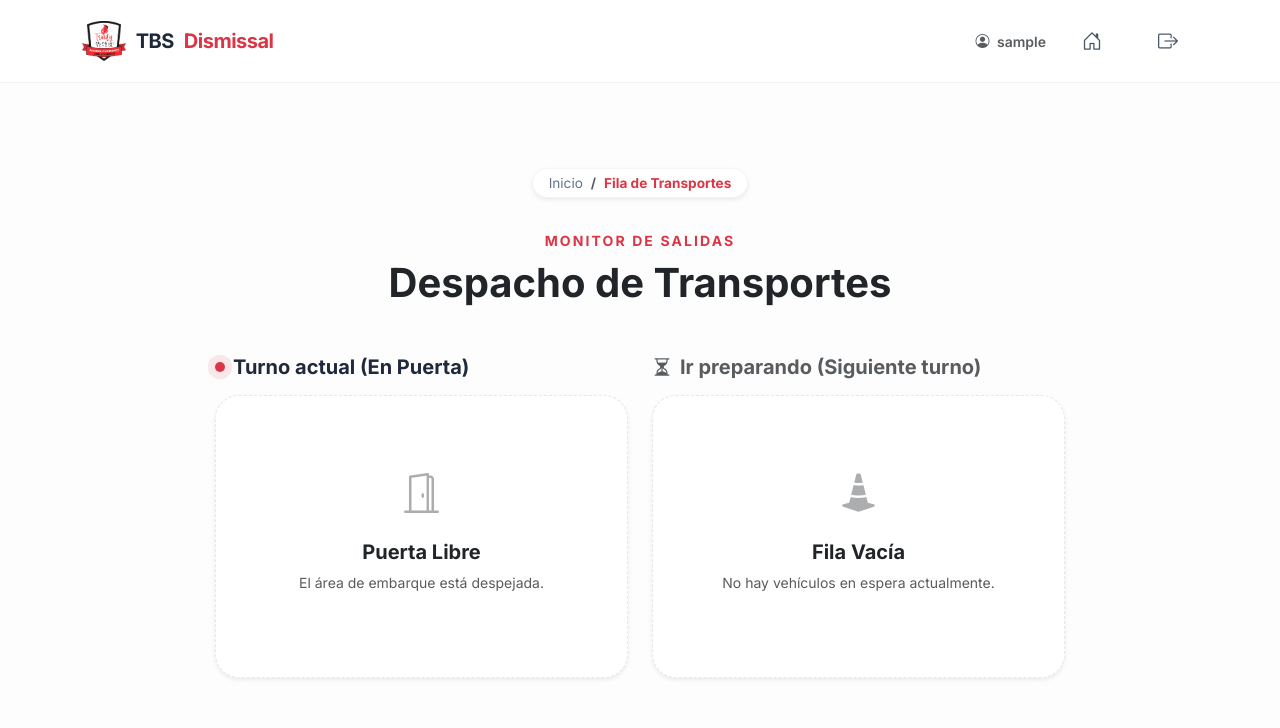
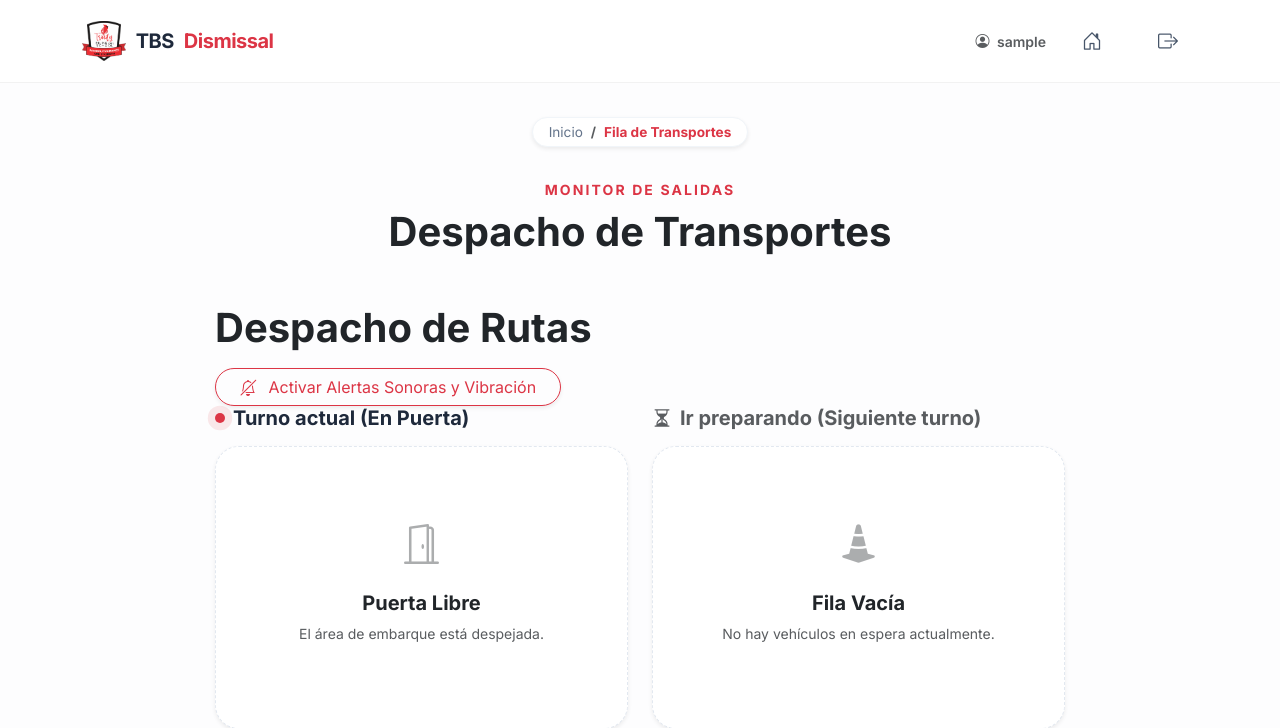
Before and after one commit to Duban20/retiro_escolar_trinity, a Django app: page /pantalla/ in a window 1280 px wide. Shown: the top 728 px of the page. Run offline with Django 5.2, Linux system fonts and the light colour scheme; the visitor is signed in with stand-in values (Sample User, id 1); data that the repository does not hold is empty.

Commit message:
boton vibrar

```diff
--- a/retiros/templates/panel_transportes.html
+++ b/retiros/templates/panel_transportes.html
@@ -16,6 +16,12 @@
     <span class="text-uppercase tracking-widest text-danger small fw-bold mb-2 d-block">Monitor de Salidas</span>
     <h1 class="display-6 fw-bold text-dark mb-2">Despacho de Transportes</h1>
 </div>
+
+<h1 class="display-6 fw-bold text-dark mb-2">Despacho de Rutas</h1>
+
+    <button id="btn-activar-alertas" class="btn btn-outline-danger rounded-pill px-4 mt-2 shadow-sm">
+        <i class="bi bi-bell-slash me-2"></i> Activar Alertas Sonoras y Vibración
+    </button>
 
 <div class="row g-4 justify-content-center" id="panel-monitor">
 
@@ -261,6 +267,13 @@ document.addEventListener('DOMContentLoaded', function() {
                             if (navigator.vibrate) {
                                 // Patrón: Vibra 300ms, pausa 100ms, vibra 300ms (como una doble notificación)
                                 navigator.vibrate([300, 100, 300]);
+
+                                // Cambiamos el diseño del botón para confirmar
+                                this.classList.replace('btn-outline-danger', 'btn-success');
+                                this.innerHTML = '<i class="bi bi-bell-fill me-2"></i> Alertas Activadas';
+                            } else {
+                                alert("Tu navegador o dispositivo no soporta la función de vibración web.");
+
                             }
 
                         })
```
